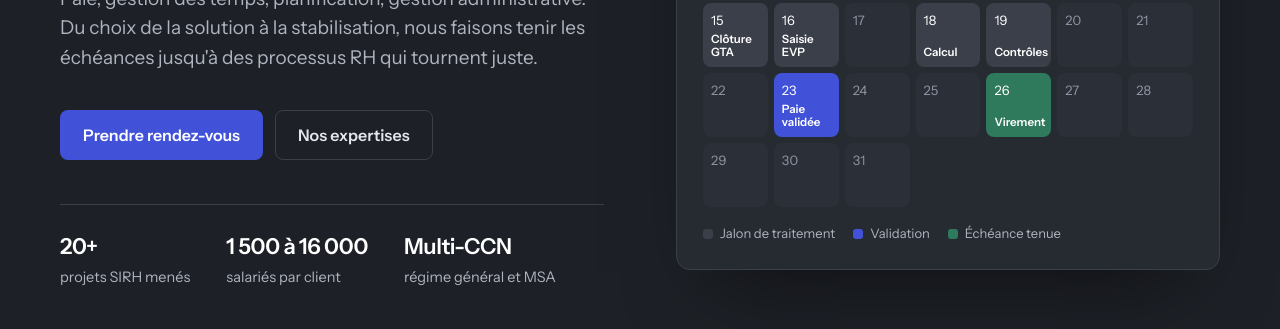
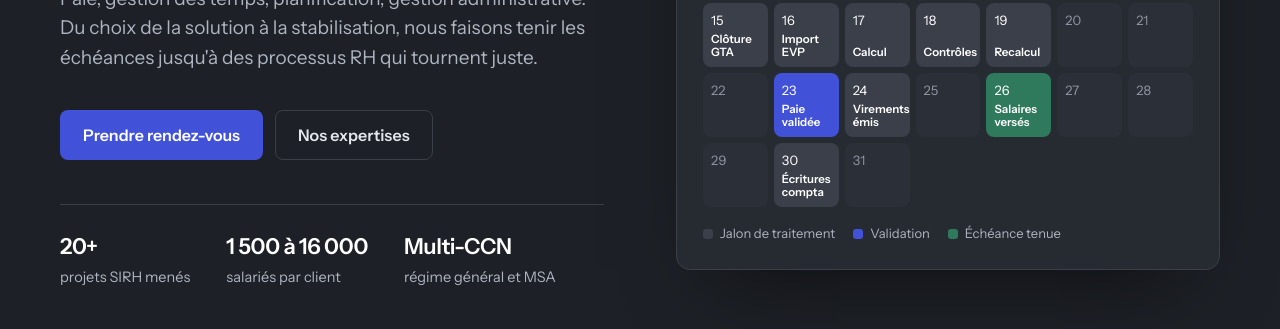
Before and after one commit to mkadda/pgtsirh, a plain HTML site: page index.html in a window 1280 px wide. Shown: the part 471-800 px from the top of the page. Drawn offline with Linux system fonts and the light colour scheme.

Commit message:
Calendrier de paie cible : séquence complète et réaliste du mois
Co-Authored-By: Claude Opus 5.5 <noreply@anthropic.com>
Claude-Session: https://claude.ai/code/session_01FEVQkX3VptkpyPpGvQgTSh

```diff
--- a/index.html
+++ b/index.html
@@ -47,9 +47,9 @@
     <div class="dn">Lun</div><div class="dn">Mar</div><div class="dn">Mer</div><div class="dn">Jeu</div><div class="dn">Ven</div><div class="dn">Sam</div><div class="dn">Dim</div>
     <div class="d">1</div><div class="d">2</div><div class="d">3</div><div class="d">4</div><div class="d ok">5<em>DSN déposée</em></div><div class="d">6</div><div class="d">7</div>
     <div class="d">8</div><div class="d">9</div><div class="d">10</div><div class="d">11</div><div class="d">12</div><div class="d">13</div><div class="d">14</div>
-    <div class="d e">15<em>Clôture GTA</em></div><div class="d e">16<em>Saisie EVP</em></div><div class="d">17</div><div class="d e">18<em>Calcul</em></div><div class="d e">19<em>Contrôles</em></div><div class="d">20</div><div class="d">21</div>
-    <div class="d">22</div><div class="d k">23<em>Paie validée</em></div><div class="d">24</div><div class="d">25</div><div class="d ok">26<em>Virement</em></div><div class="d">27</div><div class="d">28</div>
-    <div class="d">29</div><div class="d">30</div><div class="d">31</div><div class="d o"></div><div class="d o"></div><div class="d o"></div><div class="d o"></div>
+    <div class="d e">15<em>Clôture GTA</em></div><div class="d e">16<em>Import EVP</em></div><div class="d e">17<em>Calcul</em></div><div class="d e">18<em>Contrôles</em></div><div class="d e">19<em>Recalcul</em></div><div class="d">20</div><div class="d">21</div>
+    <div class="d">22</div><div class="d k">23<em>Paie validée</em></div><div class="d e">24<em>Virements émis</em></div><div class="d">25</div><div class="d ok">26<em>Salaires versés</em></div><div class="d">27</div><div class="d">28</div>
+    <div class="d">29</div><div class="d e">30<em>Écritures compta</em></div><div class="d">31</div><div class="d o"></div><div class="d o"></div><div class="d o"></div><div class="d o"></div>
   </div>
   <div class="legend"><span><i style="background:#3A3F49"></i>Jalon de traitement</span><span><i style="background:#4152D9"></i>Validation</span><span><i style="background:#2F7A5C"></i>Échéance tenue</span></div>
 </figure>
```
